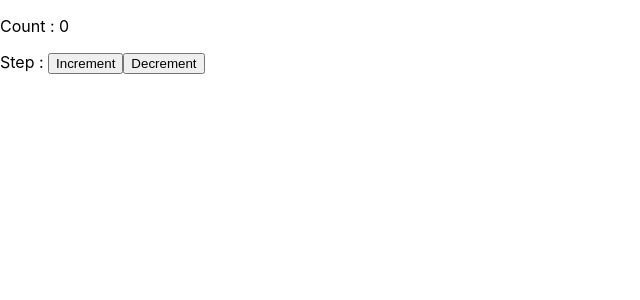
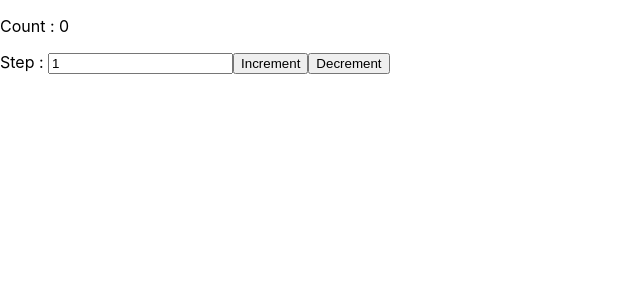
Before and after one commit to vlasoffivan95/redux-example, a React (Create React App) app: page / in a window 1280 px wide. Shown: the top 300 px of the page, without its empty margins (0-640 px from the left). Built offline with nearby package versions, Linux system fonts and the light colour scheme.

Commit message:
add callback for step

```diff
--- a/src/components/Counter/index.jsx
+++ b/src/components/Counter/index.jsx
@@ -4,17 +4,17 @@ import { increment, decrement, setStep } from "../../store/slices/counterSlice";
 
 const Counter = (props) => {
   console.log(props);
-  const { count, step, dispatch, incrementCb, decrementCb } = props;
+  const { count, step, dispatch, incrementCb, decrementCb, setStepCb } = props;
   return (
     <div>
       <p>Count : {count}</p>
       <label>
         Step :{" "}
-        {/* <input
+        <input
           type="number"
           value={step}
-          onChange={({ target: { value } }) => dispatch(setStep(+value))}
-        /> */}
+          onChange={setStepCb}
+        />
       </label>
       <button onClick={incrementCb}>Increment</button>
       <button onClick={decrementCb}>Decrement</button>
@@ -32,6 +32,7 @@ function mapDispatchToProps(dispatch) {
   return {
     incrementCb: () => dispatch(increment()),
     decrementCb: () => dispatch(decrement()),
+    setStepCb: ({target:{value}})=> dispatch(setStep(value))
   };
 }
 
--- a/src/store/slices/counterSlice.js
+++ b/src/store/slices/counterSlice.js
@@ -17,7 +17,7 @@ const counterSlice = createSlice({
       state.count -= state.step;
     },
     setStep: (state, action) => {
-      state.step = action.payload;
+      state.step = Number(action.payload);
     }
   },
 });
```
